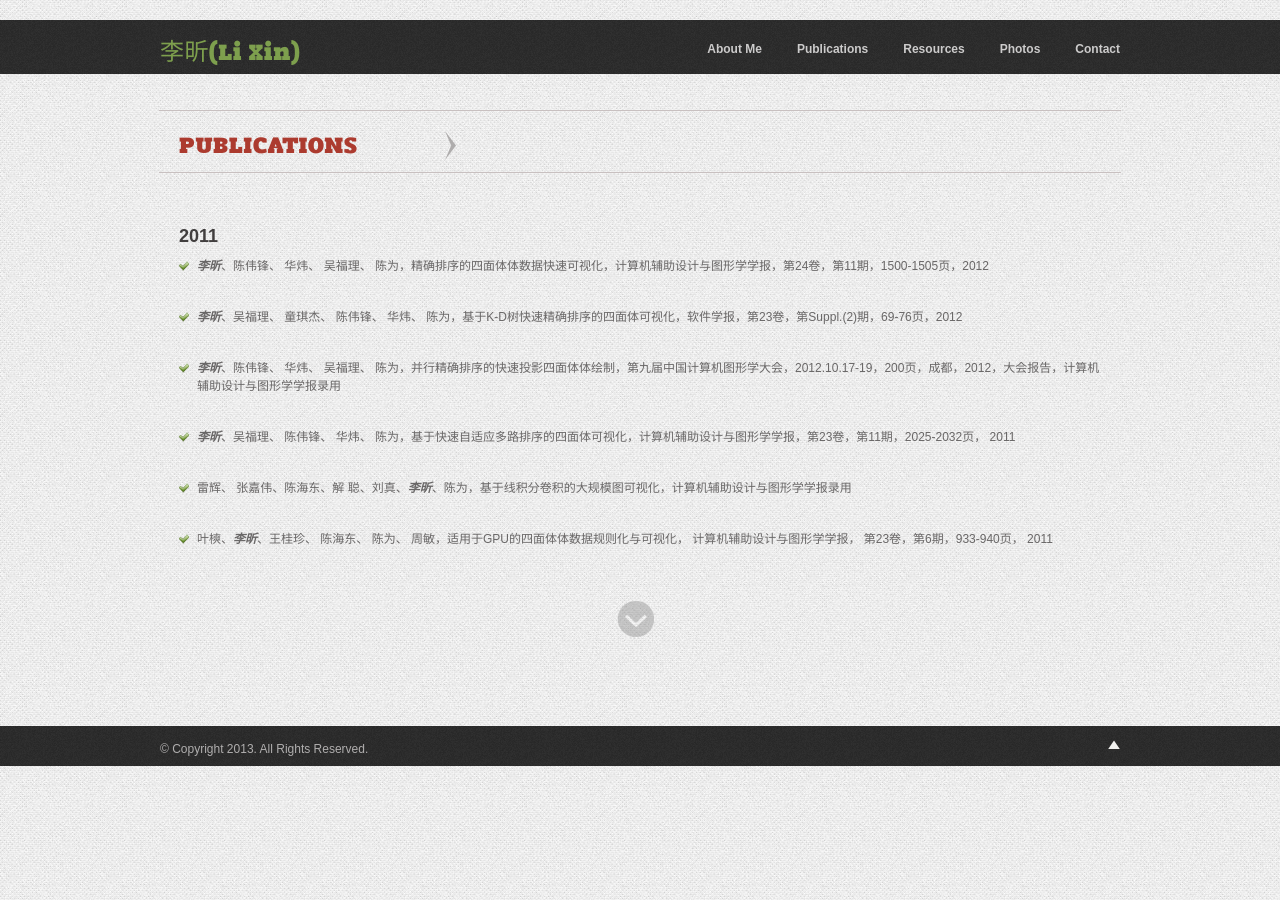
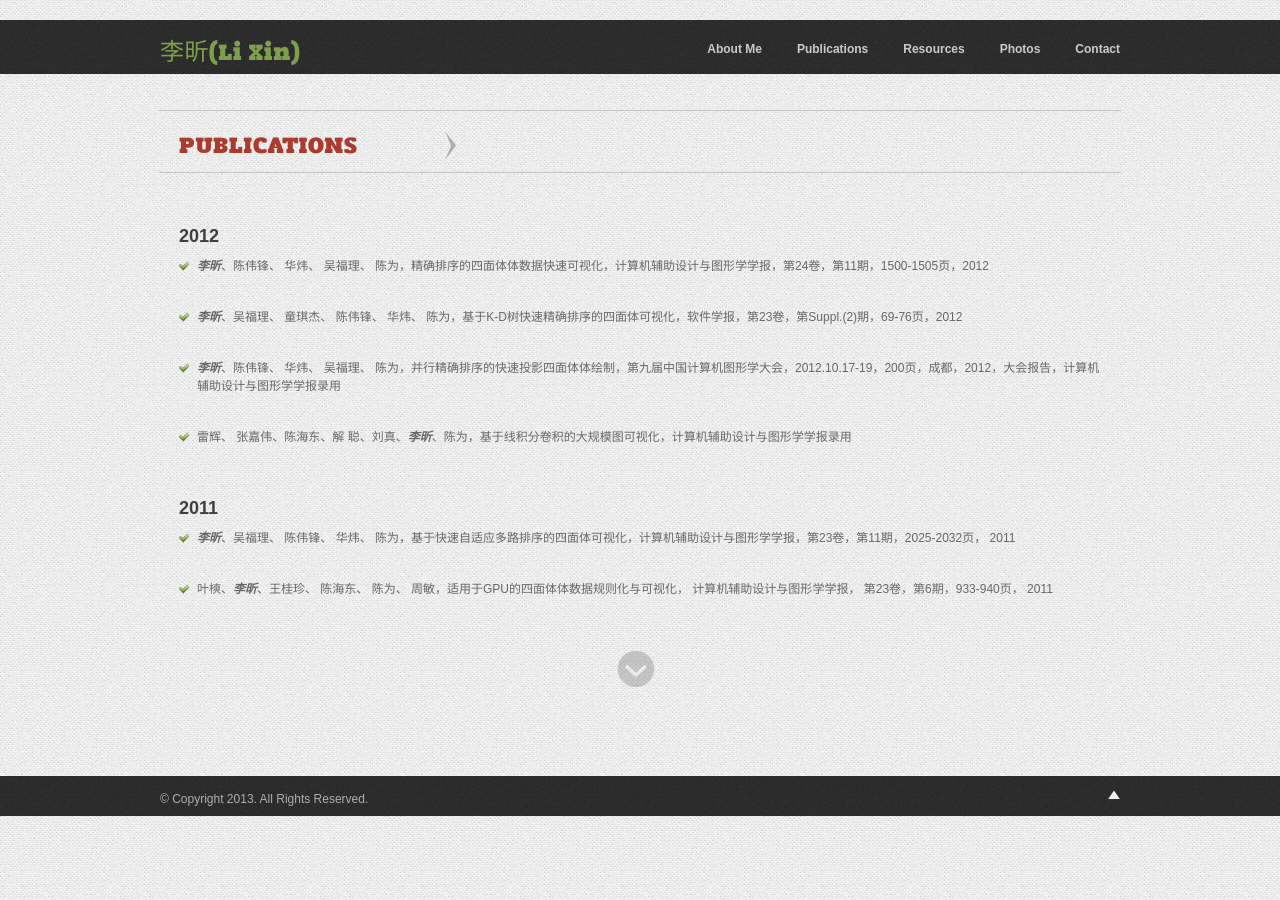
Before and after one commit to cinger007/cinger007.github.com, a Jekyll site: the page built from publications.html, in a window 1280 px wide. Built offline with Jekyll 4.4.1, drawn with Linux system fonts in a browser that asks for light colours.

Commit message:
divide year

```diff
--- a/publications.html
+++ b/publications.html
@@ -17,7 +17,7 @@ title: Li Xin's Homepage
    </div>
 
    <div class="margin padding">
-    <h2>2011</h2>
+   	<h2>2012</h2>
    	<div class="full-width">
    		<ul class="custom-list tick">
    			<li><strong><em>李昕</em></strong>、陈伟锋、 华炜、 吴福理、 陈为，精确排序的四面体体数据快速可视化，计算机辅助设计与图形学学报，第24卷，第11期，1500-1505页，2012 </li>
@@ -29,11 +29,16 @@ title: Li Xin's Homepage
    			<li><strong><em>李昕</em></strong>、陈伟锋、 华炜、 吴福理、 陈为，并行精确排序的快速投影四面体体绘制，第九届中国计算机图形学大会，2012.10.17-19，200页，成都，2012，大会报告，计算机辅助设计与图形学学报录用 </li>
    		</ul>
    		<ul class="custom-list tick">
+   			<li>雷辉、 张嘉伟、陈海东、解 聪、刘真、<strong><em>李昕</em></strong>、陈为，基于线积分卷积的大规模图可视化，计算机辅助设计与图形学学报录用 </li>
+   		</ul>
+   	</div>
+
+   	<h2>2011</h2>
+   	<div class="full-width">
+   		<ul class="custom-list tick">
    			<li><strong><em>李昕</em></strong>、吴福理、 陈伟锋、 华炜、 陈为，基于快速自适应多路排序的四面体可视化，计算机辅助设计与图形学学报，第23卷，第11期，2025-2032页， 2011 </li>
    		</ul>
-		<ul class="custom-list tick">
-			<li>雷辉、 张嘉伟、陈海东、解 聪、刘真、<strong><em>李昕</em></strong>、陈为，基于线积分卷积的大规模图可视化，计算机辅助设计与图形学学报录用 </li>
-		</ul>
+
    		<ul class="custom-list tick">
    			<li>叶樉、<strong><em>李昕</em></strong>、王桂珍、 陈海东、 陈为、 周敏，适用于GPU的四面体体数据规则化与可视化， 计算机辅助设计与图形学学报， 第23卷，第6期，933-940页， 2011</li>
    		</ul>
```
Lines whose indentation alone changed are shown as unchanged.
